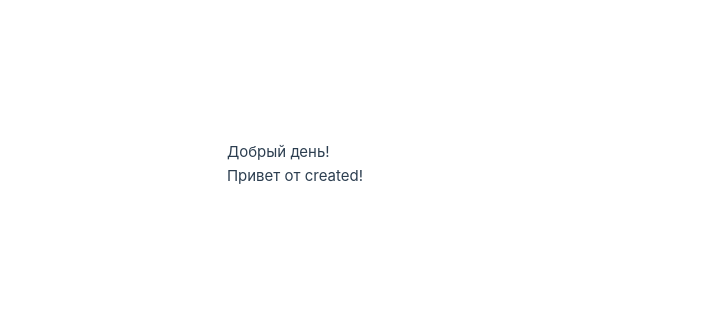
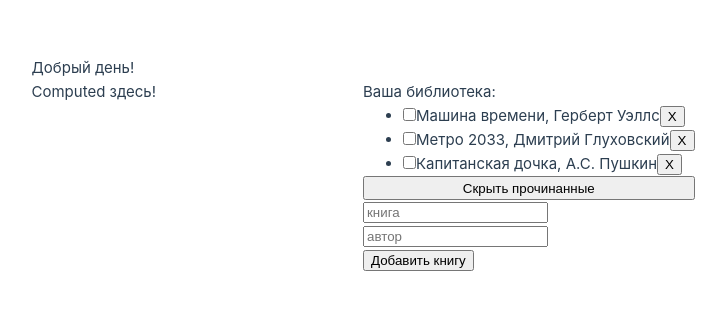
Before and after one commit to Eternal-insomnia/Dynamic-components, a Vue app: page / in a window 1280 px wide. Shown: the part 236-546 px from the top of the page, without its empty margins (277-1003 px from the left). Built offline with nearby package versions, Linux system fonts and the light colour scheme.

Commit message:
Added the "Computed" component
Simple component that uses the "computed" state

```diff
--- a/src/App.vue
+++ b/src/App.vue
@@ -3,13 +3,15 @@ import Vfor from "./components/V-for.vue"
 import Vif from "./components/V-if.vue"
 import Vshow from "./components/V-show.vue"
 import Created from "./components/Created.vue"
+import Computed from "./components/Computed.vue"
 
 export default {
   components: {
     Vfor,
     Vif,
     Vshow,
-    Created
+    Created,
+    Computed
   },
   data() {
     return {
@@ -24,6 +26,7 @@ export default {
   <!-- <Vfor/> -->
   <!-- <Vif/> -->
   <!-- <Vshow/> -->
-  <Created @response="(msg) => childMsg = msg"/>
-  <p>{{ childMsg }}</p>
+  <!-- <Created @response="(msg) => childMsg = msg"/>
+  <p>{{ childMsg }}</p> -->
+  <Computed/>
 </template>
--- /dev/null
+++ b/src/components/Computed.vue
@@ -0,0 +1,62 @@
+<script>
+export default {
+  data() {
+    return {
+      library: [
+        {author: "Герберт Уэллс", name: "Машина времени", done: false},
+        {author: "Дмитрий Глуховский", name: "Метро 2033", done: false},
+        {author: "А.С. Пушкин", name: "Капитанская дочка", done: false}
+      ],
+      bookName: "",
+      bookAuthor: "",
+      hideRead: false
+    }
+  },
+  computed: {
+    filteredLibrary() {
+      return this.hideRead
+        ? this.library.filter((b) => !b.done)
+        : this.library
+    }
+  },
+  methods: {
+    addBook() {
+      this.library.push({author: this.bookAuthor, name: this.bookName, done: false})
+      this.bookAuthor = ""
+      this.bookName = ""
+    },
+    removeBook(book) {
+      this.library = this.library.filter((b) => b !== book)
+    }
+  }
+}
+</script>
+
+<template>
+  <p>Computed здесь!</p>
+  <p>Ваша библиотека:</p><br>
+  <ul>
+    <li v-for="book in filteredLibrary">
+      <input type="checkbox" v-model="book.done">
+      <span :class="{ done: book.done }"> {{ book.name }}, {{ book.author }}</span>
+      <button @click="removeBook(book)">X</button>
+    </li>
+  </ul><br>
+  <button @click="hideRead = !hideRead">
+    {{ hideRead ? 'Показать все книги' : 'Скрыть прочинанные' }}
+  </button>
+
+  <br><br>
+
+  <form @submit.prevent="addBook">
+    <input v-model="bookName" required placeholder="книга"><br>
+    <input v-model="bookAuthor" required placeholder="автор"><br>
+    <button>Добавить книгу</button>
+  </form>
+</template>
+
+<style>
+.read {
+  text-decoration: line-through;
+}
+</style>
```
